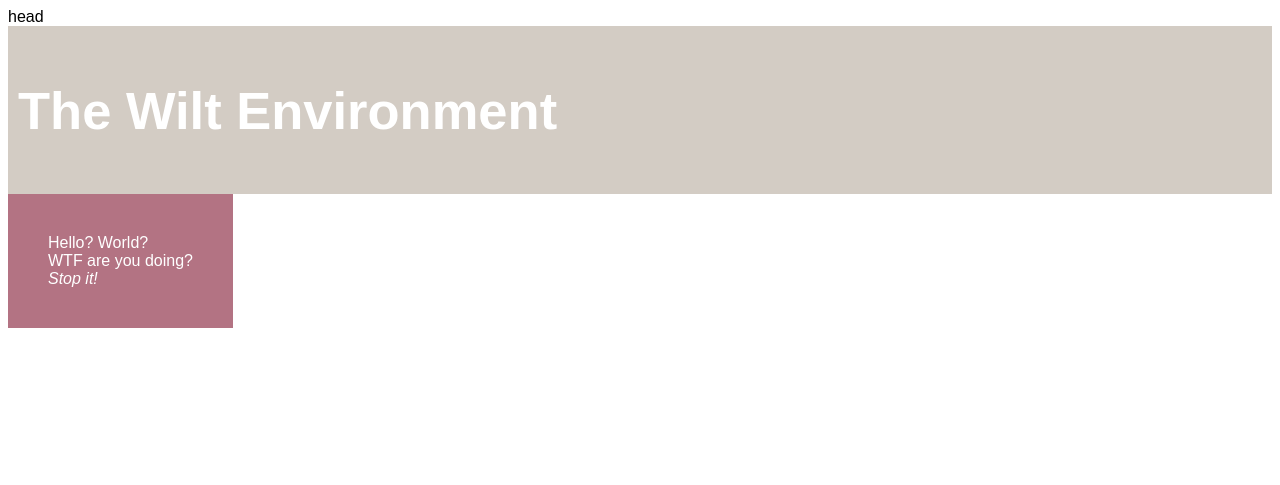
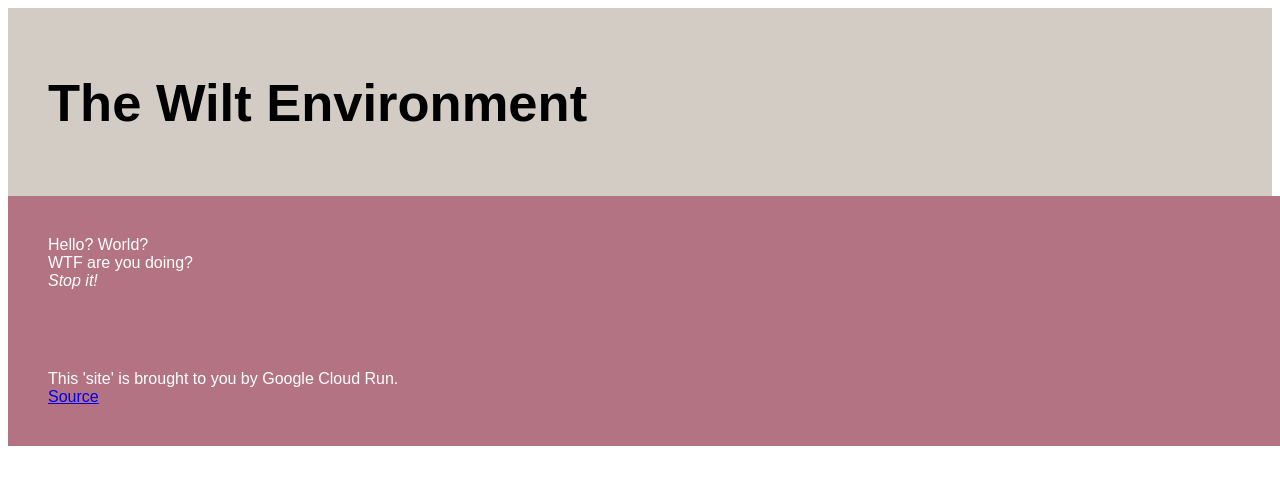
Before and after one commit to lwilts/wiltsite, a Flask app: page / in a window 1280 px wide; the page is wider, and only the part inside the window is pictured. Shown: the top 485 px of that part. Run offline with Flask 2, Linux system fonts and the light colour scheme.

Commit message:
Even better style - matches my hallway

```diff
--- a/app.py
+++ b/app.py
@@ -1,14 +1,11 @@
 import os
-
 from flask import Flask, render_template
 
 app = Flask(__name__)
-
 
 @app.route("/")
 def index():
     return render_template("index.html")
 
-
 if __name__ == "__main__":
     app.run(debug=True, host="0.0.0.0", port=int(os.environ.get("PORT", 8080)))
--- a/static/css/main.css
+++ b/static/css/main.css
@@ -4,10 +4,11 @@ body {
 
 header {
   background-color: #d3ccc4;
-  padding: 10px;
+  padding: 20px;
+  padding-left: 40px;
   text-align: left;
   font-size: 35px;
-  color: white;
+  color: black;
 }
 
 section {
@@ -15,4 +16,5 @@ section {
   padding: 40px;
   background-color: #b37383;
   color: white;
+  width: 100%;
 }
--- a/templates/index.html
+++ b/templates/index.html
@@ -5,7 +5,7 @@
   <link rel="stylesheet" href="{{ url_for('static', filename='css/main.css') }}">
   <meta charset="utf-8">
   <meta name="viewport" content="width=device-width, initial-scale=1">
-</head>head
+</head>
 
 <body>
   <header>
@@ -18,5 +18,10 @@
     <em>Stop it!</em>
   </section>
 
+  <section>
+    This 'site' is brought to you by Google Cloud Run.<br>
+    <a href="https://github.com/lwilts/wiltsite">Source</a>
+  </section>
+
 </body>
 </html>
```
